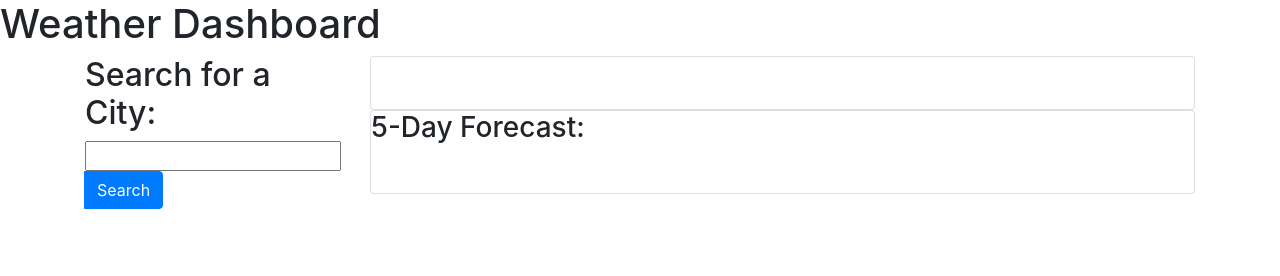
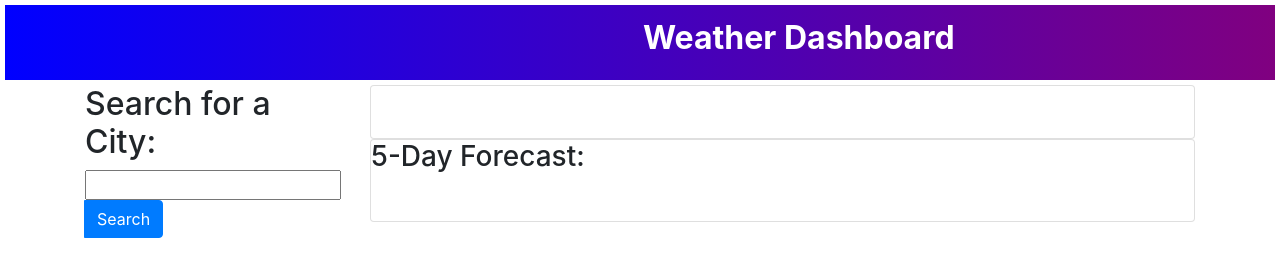
Before and after one commit to noah138/weather-report, a plain HTML site: page index.html in a window 1280 px wide. Drawn offline with nearby package versions, Linux system fonts and the light colour scheme.

Commit message:
added styling to the header

```diff
--- a/index.html
+++ b/index.html
@@ -12,17 +12,17 @@
     <header><h1>Weather Dashboard</h1></header>
     <div class="container">
         <div class="row">
-            <div class="col-lg-3">
+            <div class="col-md-3">
                 <h2>Search for a City:</h2>
                 <form class="input-group">
                     <input type="text">
                     <div class="input-group-append">
-                        <button class="btn btn-primary" type="submit" value="Submit">Search</button>
+                        <button class="btn btn-primary btn-block" type="submit" value="Submit">Search</button>
                     </div>
                 </form>
                 <ul class="list-group"></ul>
             </div>
-        <div class="col-lg-9">
+        <div class="col-md-9">
             <div class="card">
                 <div class="card-body">
                     <div class="card-title" id="city-name"></div>
--- a/style.css
+++ b/style.css
@@ -0,0 +1,17 @@
+* {
+    box-sizing: border-box;
+}
+
+header {
+    background: linear-gradient(90deg, blue, purple);
+    padding: 1.8vh 0;
+    margin: 0.6vh;
+}
+
+h1 {
+    color: white;
+    font-weight: bold;
+    text-align: center;
+    text-indent: 25%;
+    font-size: xx-large;
+}
```
